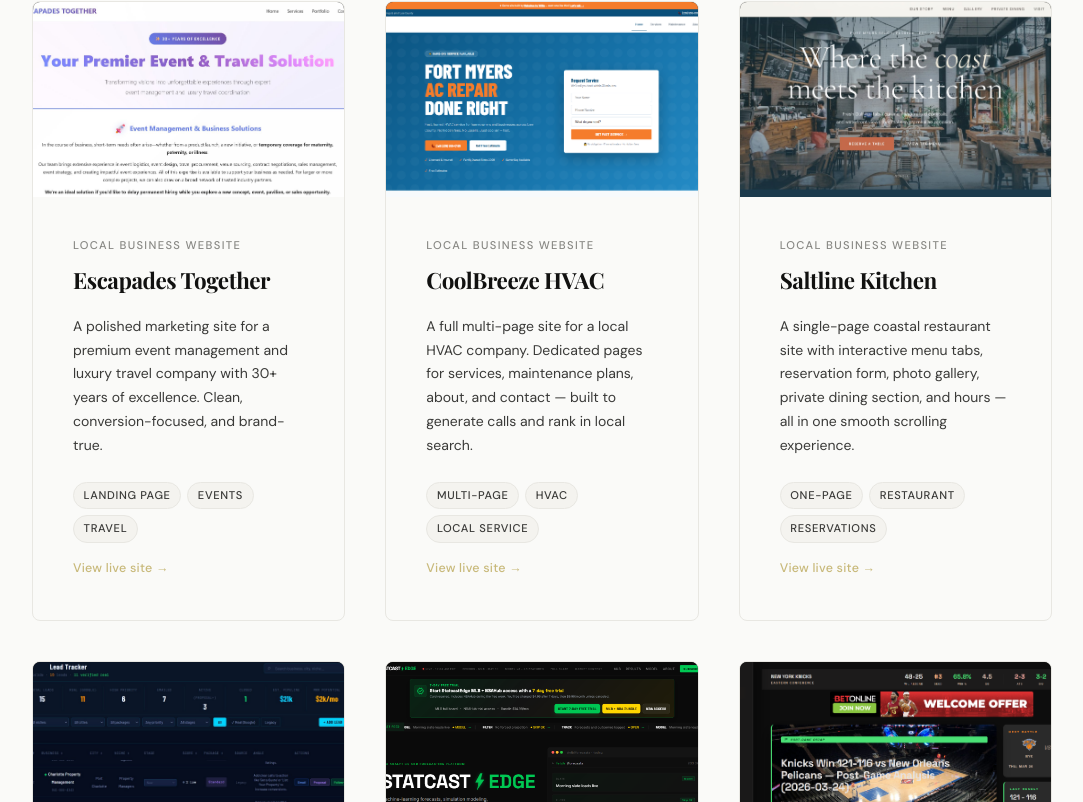
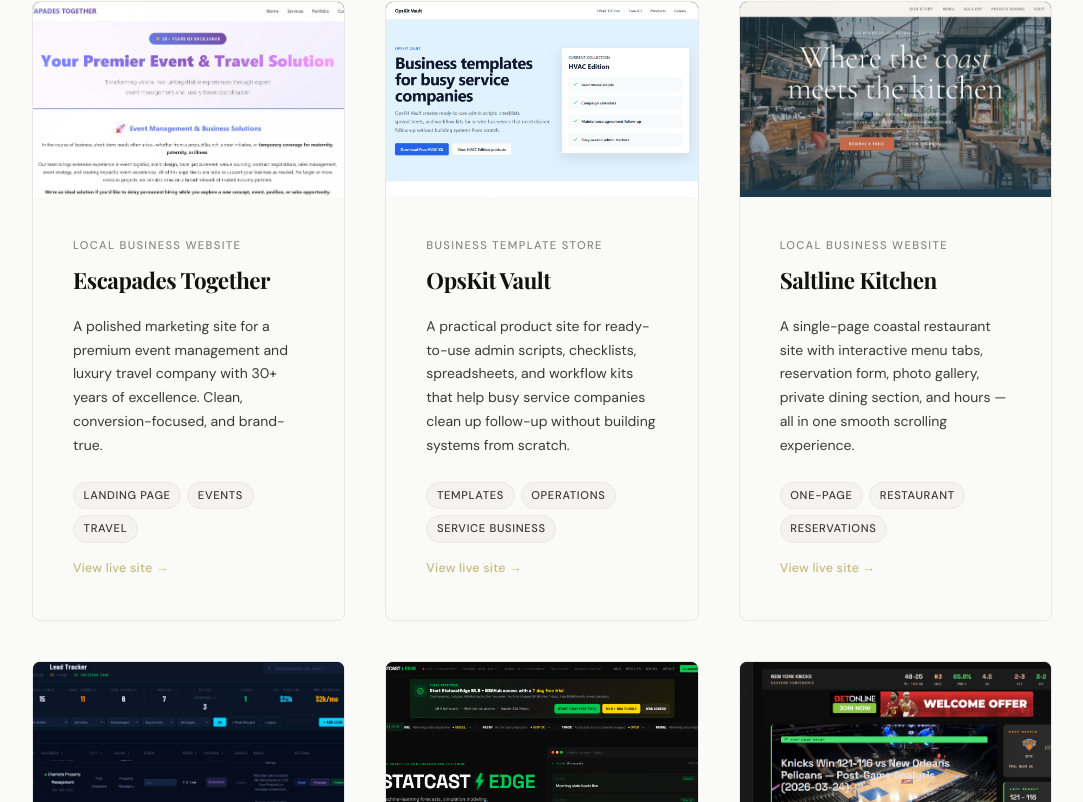
Before and after one commit to wjbirkett/websitesbywillie, a React (Vite) app: page / in a window 1280 px wide. Shown: the part 5841-6643 px from the top of the page, without its empty margins (98-1181 px from the left). Built offline with nearby package versions, Linux system fonts and the light colour scheme; a web font is replaced by a local one.

Commit message:
Replace CoolBreeze with OpsKit Vault

```diff
--- a/src/App.jsx
+++ b/src/App.jsx
@@ -3,7 +3,7 @@ import knicksImg from './assets/knickshub.png'
 import escapadesImg from './assets/escapades.png'
 import statcastEdgeImg from './assets/statcastedge.png'
 import saltlineImg from './assets/saltline.png'
-import coolbreezeImg from './assets/coolbreeze.png'
+import opskitVaultImg from './assets/opskit-vault.png'
 import leadtrackerImg from './assets/leadtracker.png'
 import './App.css'
 
@@ -430,13 +430,13 @@ function Portfolio() {
       url: 'https://www.statcastedge.com/',
     },
     {
-      title: 'CoolBreeze HVAC',
-      type: 'Local Business Website',
-      desc: 'A full multi-page site for a local HVAC company. Dedicated pages for services, maintenance plans, about, and contact — built to generate calls and rank in local search.',
-      img: coolbreezeImg,
-      tags: ['Multi-page', 'HVAC', 'Local Service'],
+      title: 'OpsKit Vault',
+      type: 'Business Template Store',
+      desc: 'A practical product site for ready-to-use admin scripts, checklists, spreadsheets, and workflow kits that help busy service companies clean up follow-up without building systems from scratch.',
+      img: opskitVaultImg,
+      tags: ['Templates', 'Operations', 'Service Business'],
       theme: 'neutral',
-      url: 'https://coolbreeze-hvac-green.vercel.app/',
+      url: 'https://opskit-vault-site.vercel.app/',
     },
     {
       title: 'Saltline Kitchen',
@@ -468,7 +468,7 @@ function Portfolio() {
   ]
   const projectOrder = [
     'Escapades Together',
-    'CoolBreeze HVAC',
+    'OpsKit Vault',
     'Saltline Kitchen',
     'Lead Tracker App',
     'StatcastEdge',
```
Also changed, not shown: src/assets/coolbreeze.png (deleted), src/assets/opskit-vault.png (added).
